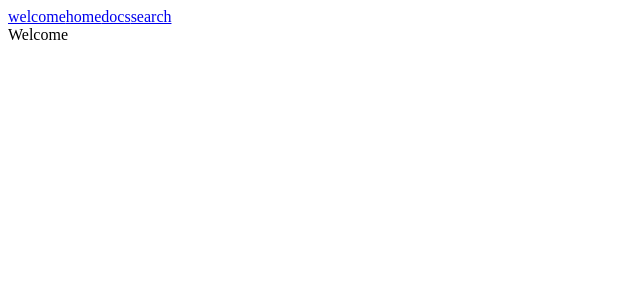
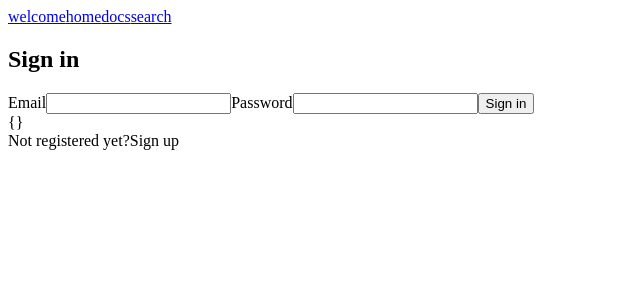
Before and after one commit to minimalKim/textfolio, a React app: page / in a window 1280 px wide. Shown: the top 300 px of the page, without its empty margins (0-640 px from the left). Built offline with nearby package versions, Linux system fonts and the light colour scheme.

Commit message:
feat: useForm Hook 추가

```diff
--- a/src/main/preload.ts
+++ b/src/main/preload.ts
@@ -3,8 +3,4 @@ window.addEventListener('DOMContentLoaded', () => {
     const element = document.getElementById(selector);
     if (element) element.innerText = text;
   };
-
-  for (const dependency of ['chrome', 'node', 'electron']) {
-    replaceText(`${dependency}-version`, process.versions[dependency]);
-  }
 });
--- /dev/null
+++ b/src/renderer/components/SignInForm.tsx
@@ -0,0 +1,48 @@
+import React, { useState } from 'react';
+import useForm from '../hooks/useForm';
+
+type FormValue = {
+  email: string;
+  password: string;
+};
+
+const signInValidate = ({ email, password }: FormValue) => {
+  const errors: Partial<FormValue> = {};
+  const emailRegex = /^[A-Z0-9._%+-]+@[A-Z0-9.-]+\.[A-Z]{2,4}$/i;
+  const passwordAsteriskRegex = /^(?=.*[!@#$%^*+=-]).{6,16}$/;
+  const passwordRegex = /^(?=.*[a-z])(?=.*[0-9])(?=.*[!@#$%^*+=-]).{6,16}$/i;
+
+  if (!email) errors.email = '이메일을 입력해 주세요';
+  if (!password) errors.password = '비밀번호를 입력해 주세요';
+  if (!emailRegex.test(email)) errors.email = '유효한 이메일이 아닙니다';
+  if (!passwordAsteriskRegex.test(password))
+    errors.password = '비밀번호에 특수문자(!@#$%^*+=-) 중 하나를 포함해주세요';
+  if (!passwordRegex.test(password))
+    errors.password = '6 ~ 16자 사이의 영문 + 숫자 + 특수문자 조합의 비밀번호를 입력해 주세요';
+  return errors;
+};
+
+export function SignInForm() {
+  const { values, errors, loading, handleChange, handleSubmit } = useForm<FormValue>({
+    initialValues: { email: '', password: '' },
+    onSubmit: async (values) => {
+      alert(JSON.stringify(values));
+    },
+    validate: signInValidate,
+  });
+
+  return (
+    <div>
+      <h2>Sign in</h2>
+      <form onSubmit={handleSubmit}>
+        <label>Email</label>
+        <input type='email' name='email' onChange={handleChange} value={values.email} />
+        <label>Password</label>
+        <input type='password' name='password' onChange={handleChange} value={values.password} />
+        <button type='submit'>Sign in</button>
+        {loading ? 'loading...' : ''}
+      </form>
+      {JSON.stringify(errors)}
+    </div>
+  );
+}
--- /dev/null
+++ b/src/renderer/components/SignUpForm.tsx
@@ -0,0 +1,18 @@
+import React, { useState } from 'react';
+
+export function SignUpForm() {
+  return (
+    <div>
+      <h2>Sign up</h2>
+      <form>
+        <label>User Name</label>
+        <input type='text' />
+        <label>Email</label>
+        <input type='email' />
+        <label>Password</label>
+        <input type='password' />
+        <button type='submit'>Sign up</button>
+      </form>
+    </div>
+  );
+}
--- /dev/null
+++ b/src/renderer/hooks/useForm.ts
@@ -0,0 +1,46 @@
+import { useState } from 'react';
+
+type useFormValues = { [key: string]: string };
+
+type useFormProps<T> = {
+  initialValues: T;
+  onSubmit: (values: T) => void;
+  validate?: (values: T) => Partial<T>;
+};
+
+const useForm = <T extends { [key: string]: string }>({
+  initialValues,
+  onSubmit,
+  validate,
+}: useFormProps<T>) => {
+  const [values, setValues] = useState(initialValues);
+  const [errors, setErrors] = useState({});
+  const [loading, setIsLoading] = useState(false);
+
+  const handleChange = (e: React.ChangeEvent<HTMLInputElement>) => {
+    const { name, value } = e.target;
+    setValues((prevValue) => ({ ...prevValue, [name]: value }));
+  };
+
+  const handleSubmit = async (e: React.SyntheticEvent) => {
+    setIsLoading(true);
+    e.preventDefault();
+    const newError = validate ? validate(values) : {};
+
+    if (Object.keys(newError).length === 0) {
+      await onSubmit(values);
+      setValues(initialValues);
+    }
+    setErrors(newError);
+    setIsLoading(false);
+  };
+
+  return {
+    values,
+    errors,
+    loading,
+    handleChange,
+    handleSubmit,
+  };
+};
+export default useForm;
--- a/src/renderer/index.html
+++ b/src/renderer/index.html
@@ -4,9 +4,11 @@
     <meta charset="UTF-8" />
     <meta
       http-equiv="Content-Security-Policy"
-      content="default-src 'self'; script-src 'self'"
+      content="script-src 'self'"
     />
     <title>textfolio</title>
   </head>
   <body><div id="app"></div></body>
 </html>
+
+<!-- default-src 'self'; -->
--- a/src/renderer/pages/WelcomePage.tsx
+++ b/src/renderer/pages/WelcomePage.tsx
@@ -1,4 +1,18 @@
-import React from 'react';
+import React, { useState } from 'react';
+import { SignInForm } from '../components/SignInForm';
+import { SignUpForm } from '../components/SignUpForm';
+
 export default function WelcomePage() {
-  return <div>Welcome</div>;
+  const [isSignInPage, setIsSignInPage] = useState(true);
+  const optionInText = isSignInPage ? ['Not registered yet?', 'Sign up'] : ['Already Signed up?', 'Sign in'];
+
+  return (
+    <div>
+      {isSignInPage ? <SignInForm /> : <SignUpForm />}
+      <div>
+        <span>{optionInText[0]}</span>
+        <span onClick={() => setIsSignInPage(!isSignInPage)}>{optionInText[1]}</span>
+      </div>
+    </div>
+  );
 }
--- a/tsconfig.json
+++ b/tsconfig.json
@@ -1,5 +1,6 @@
 {
   "compilerOptions": {
+    "strict": true,
     "outDir": "build",
     "module": "CommonJS",
     "target": "es5",
@@ -10,5 +11,5 @@
     "removeComments": true,
     "esModuleInterop": true
   },
-  "include": ["src/main/*.ts"],
+  "include": ["src/"],
 }
```
